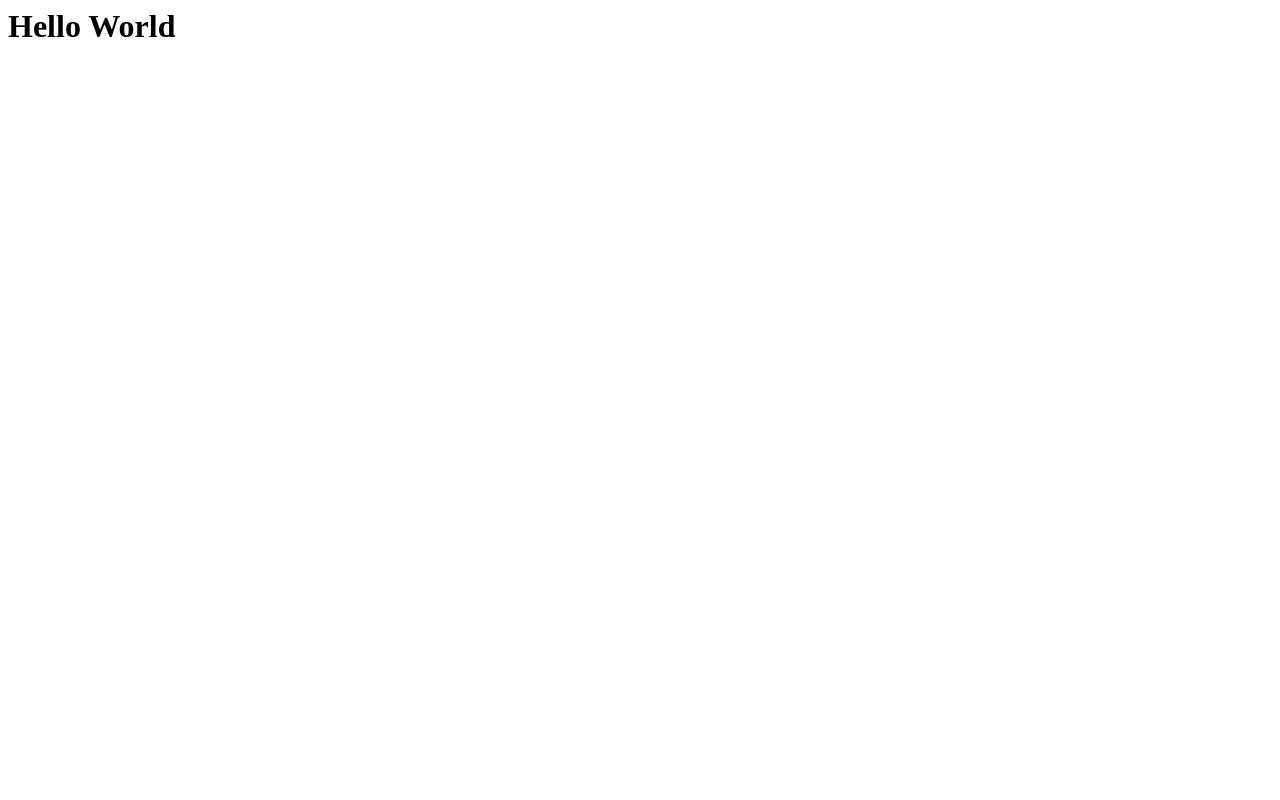
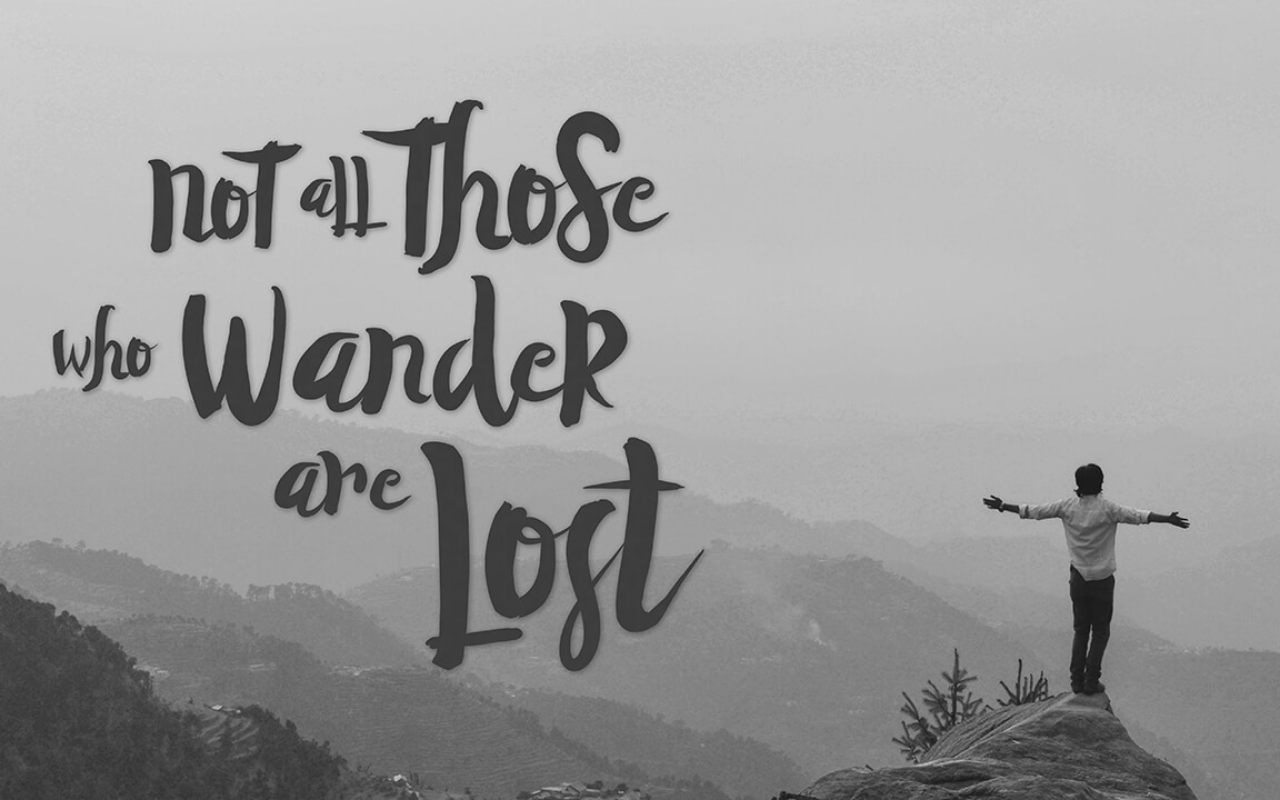
Before and after one commit to wanderfolk/wanderfolk.github.io, a plain HTML site: page index.html in a window 1280 px wide. Drawn offline with Linux system fonts and the light colour scheme.

Commit message:
Adding new page

```diff
--- a/index.html
+++ b/index.html
@@ -1 +1,13 @@
-<h1>Hello World</h1>
+<!DOCTYPE html>
+<html lang="en">
+<head>
+  <meta charset="utf-8" />
+  <meta name="viewport" content="width=device-width" />
+  <title>WanderFolk</title>
+  <meta name='robots' content='index,follow'>
+  <link rel="stylesheet" href="stylesheets/style.css">
+</head>
+<body>
+<!-- Created by Ashish Kumar -->
+</body>
+</html>
--- /dev/null
+++ b/stylesheets/style.css
@@ -0,0 +1,7 @@
+html {
+  background: url(../images/bg.jpg) no-repeat center center fixed;
+  -webkit-background-size: cover;
+  -moz-background-size: cover;
+  -o-background-size: cover;
+  background-size: cover;
+}
```
Also changed, not shown: images/bg.jpg (added).
